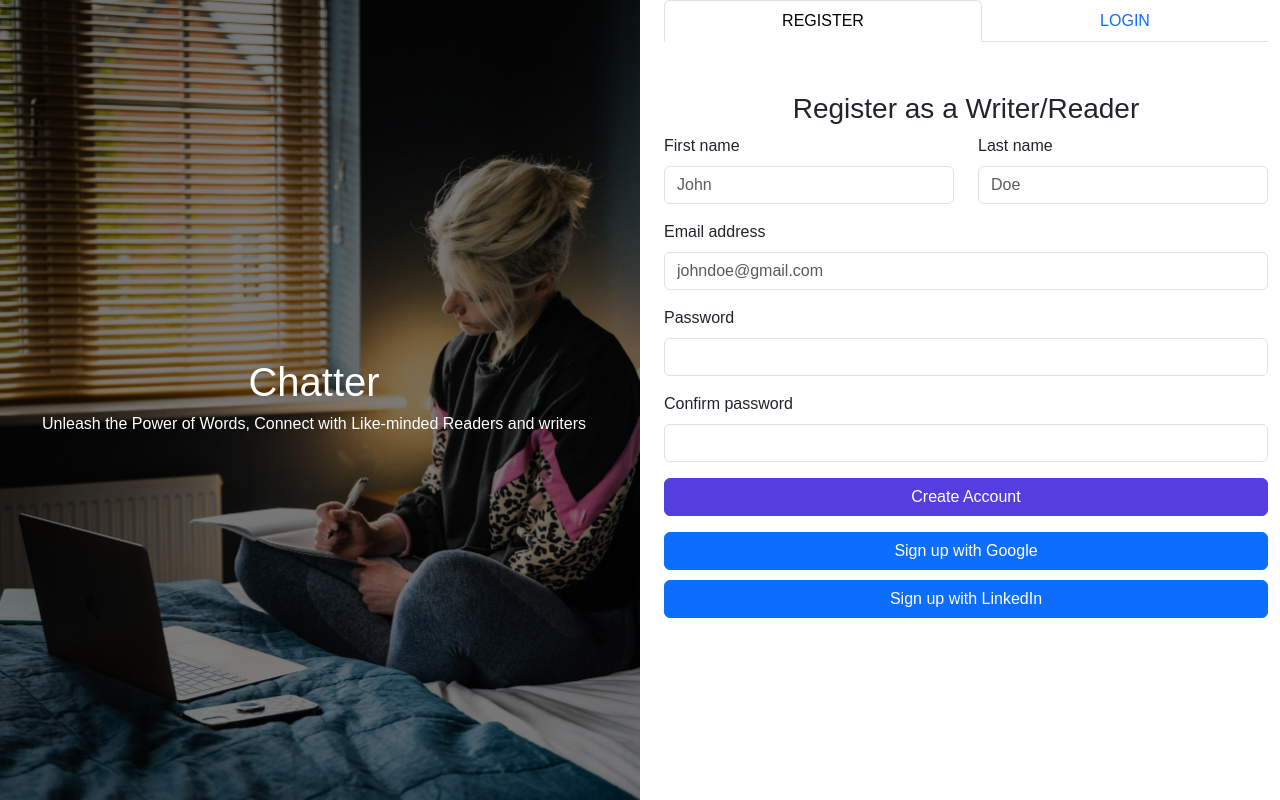
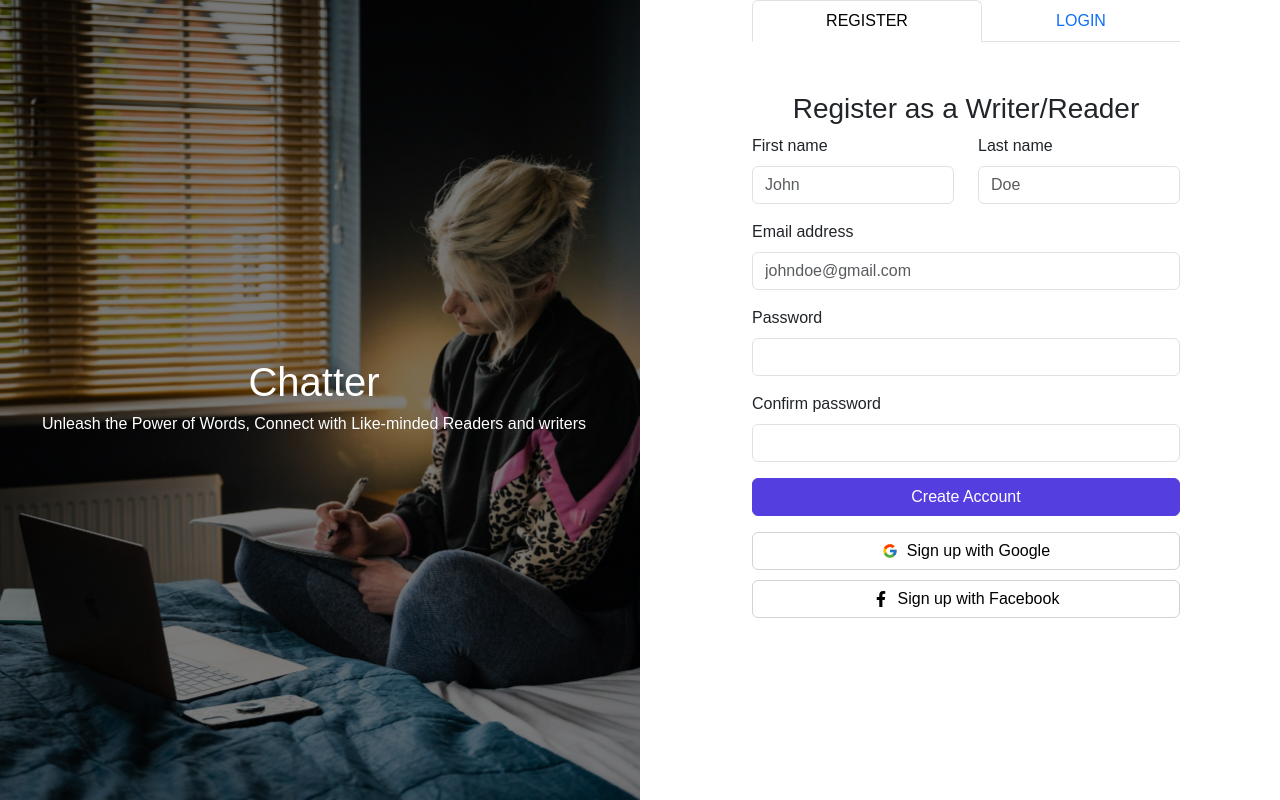
Before and after one commit to DanielRomeo/EconJournalEntry, a Next.js app in the folder frontend/: page /signin in a window 1280 px wide. Built offline with nearby package versions, Linux system fonts and the light colour scheme.

Commit message:
adding to the database works

```diff
--- a/frontend/src/app/_styles/SigninPage/MainTabComponent.module.scss
+++ b/frontend/src/app/_styles/SigninPage/MainTabComponent.module.scss
@@ -2,7 +2,7 @@
     height: 100vh;
 
     .container{
-
-
+       padding-left: 100px;
+       padding-right: 100px;
     }
 }
--- a/frontend/src/app/_styles/SigninPage/SigninComponent.module.scss
+++ b/frontend/src/app/_styles/SigninPage/SigninComponent.module.scss
@@ -1,4 +1,3 @@
-
 .mainDiv{
     .header{
         text-align: center;
@@ -19,6 +18,22 @@
             width: 100%;
 
         }
+        .GoogleButton{
+            width: 100%;
+            margin-bottom: 10px;
+            background-color: white;
+            color: black;
+            border: 1px solid lightgrey;
+
+          }
+          .FacbookButton{
+            width: 100%;
+            margin-bottom: 10px;
+            background-color: white;
+            color: black;
+            border: 1px solid lightgrey;
+            width: 100%;
+          }
     }
 
 }
--- a/frontend/src/app/_styles/SigninPage/SignupComponent.module.scss
+++ b/frontend/src/app/_styles/SigninPage/SignupComponent.module.scss
@@ -24,8 +24,17 @@
       .GoogleButton{
         width: 100%;
         margin-bottom: 10px;
+        background-color: white;
+        color: black;
+        border: 1px solid lightgrey;
+
       }
-      .LinkedinButton{
+      .FacbookButton{
+        width: 100%;
+        margin-bottom: 10px;
+        background-color: white;
+        color: black;
+        border: 1px solid lightgrey;
         width: 100%;
       }
 
--- a/frontend/src/app/createpost/createPostComponent.tsx
+++ b/frontend/src/app/createpost/createPostComponent.tsx
@@ -42,7 +42,7 @@ const CreatePostComponent = () =>{
 
             <Row className={`${Styles.row1}`}>
                 <Col className={`${Styles.col}`} lg='12' md='12' sm='12'>
-                <Button className={`${Styles.publishButton}`}>Publish</Button>
+                <Button onClick={createPost} className={`${Styles.publishButton}`}>Publish</Button>
                 </Col>
 
             </Row>
--- a/frontend/src/app/signin/_signinComponent.tsx
+++ b/frontend/src/app/signin/_signinComponent.tsx
@@ -7,6 +7,9 @@ import { signInWithPopup, GoogleAuthProvider } from 'firebase/auth';
 import { useState, useEffect } from 'react';
 import isAuthenticated from '../_components/isAuthenticated';
 import { GetLocalStorage, SetLocalStorage } from '../_components/localStorage';
+import { FcGoogle } from "react-icons/fc";
+import { FaFacebookF } from "react-icons/fa";
+
 
 interface User {
     displayName: string | null;
@@ -72,8 +75,22 @@ const SigninComponent = ()=>{
                 </FormGroup>
 
                 <FormGroup className="mb-3">
-                    <Button className={`${Styles.loginButton}`} onClick={handleLogin} variant="primary" >
+                    <Button className={`${Styles.loginButton}`}>
                     Login
+                    </Button>
+                </FormGroup>
+
+                <FormGroup className="mb-3">
+                    <Button className={`${Styles.GoogleButton}`} onClick={handleLogin}>
+                        <FcGoogle></FcGoogle>
+                        &nbsp; Login with Google
+                    </Button>
+                </FormGroup>
+
+                <FormGroup className="mb-3">
+                    <Button className={`${Styles.FacbookButton}`} >
+                        <FaFacebookF></FaFacebookF>
+                        &nbsp; Login with Facebook
                     </Button>
                 </FormGroup>
             </Row>
--- a/frontend/src/app/signin/_signupComponent.tsx
+++ b/frontend/src/app/signin/_signupComponent.tsx
@@ -3,6 +3,8 @@ import { Form, FormGroup,  Button, Container, Col, Row, Tab } from 'react-bootst
 import { FaUser, FaEnvelope, FaLock } from 'react-icons/fa';
 import Styles from "../_styles/SigninPage/SignupComponent.module.scss"
 import { useRouter } from 'next/navigation'
+import { FcGoogle } from "react-icons/fc";
+import { FaFacebookF } from "react-icons/fa";
 
 const SignupComponent: React.FC = () => {
 
@@ -72,14 +74,16 @@ const SignupComponent: React.FC = () => {
 
             <Row className={`${Styles.SocialButtonsRow}`}>
                 {/* <Col className={`${Styles.Col}`} lg="12" md="12" sm="12"> */}
-                    <Button variant="primary" className={`${Styles.GoogleButton}`}>
-                    Sign up with Google
+                    <Button  className={`${Styles.GoogleButton}`}>
+                    <FcGoogle />
+                    &nbsp; Sign up with Google
                     </Button>
                 {/* </Col> */}
 
                 {/* <Col lg="12" md="12" sm="12"> */}
-                    <Button variant="primary" className={`${Styles.LinkedinButton}`}>
-                    Sign up with LinkedIn
+                    <Button className={`${Styles.FacbookButton}`}>
+                    <FaFacebookF />
+                        &nbsp; Sign up with Facebook
                     </Button>
                 {/* </Col> */}
             </Row>
```
